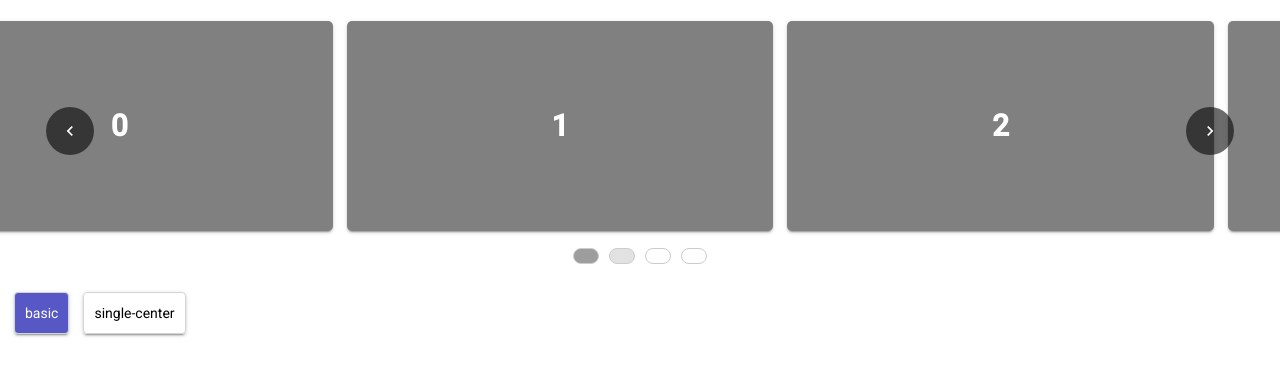
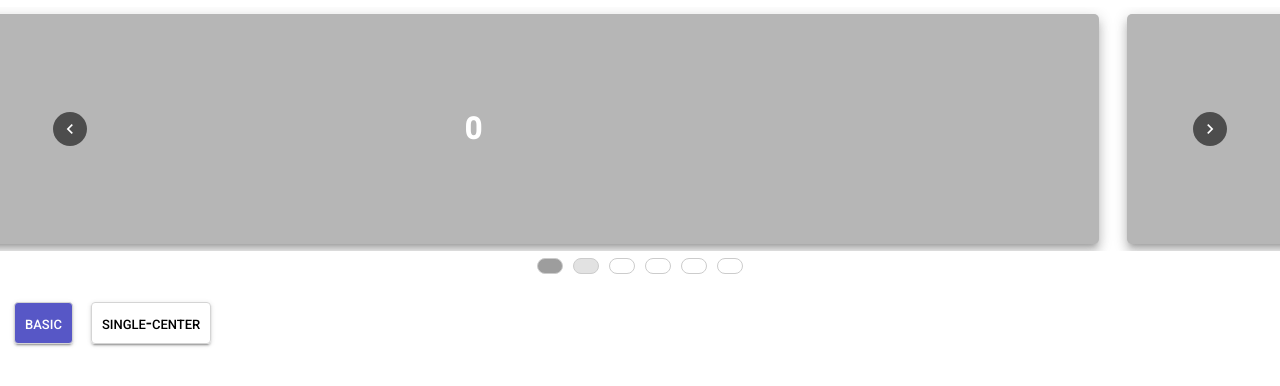
Before and after one commit to Madhu-Yalavarthi/angular-presets, an Angular app: page /carousel/basic in a window 1280 px wide. Shown: the top 386 px of the page. Built offline with nearby package versions, Linux system fonts and the light colour scheme.

Commit message:
flow control changes

```diff
--- a/src/app/directives/carousel-central.directive.ts
+++ b/src/app/directives/carousel-central.directive.ts
@@ -14,10 +14,11 @@ export class CarouselCentralScrollDirective implements AfterViewInit, OnDestroy
   constructor(private _element: ElementRef, private renderer: Renderer2) { }
 
   ngAfterViewInit(): void {
-    this.startingIndex = (this.length * 2) / 2 - 1;
-    this.activeCarousel = this.startingIndex;
+
     if (this._element.nativeElement) {
       const { scrollLeft, clientWidth, scrollWidth, childElementCount, children } = this._element.nativeElement;
+      this.startingIndex = (this.length * 2) / 2 - 1;
+      this.activeCarousel = this.startingIndex;
       const cardWidth = children[0].offsetWidth;
       this.cardSliceWidth = (cardWidth / 5) * 4;
       this.startingCardWidth = (this.startingIndex * cardWidth) + this.cardSliceWidth;
--- a/src/app/directives/carousel-scroller.directive.ts
+++ b/src/app/directives/carousel-scroller.directive.ts
@@ -3,35 +3,32 @@ import { interval, Subscription } from 'rxjs';
 
 @Directive({ selector: '[carousel-scroll]' })
 export class CarouselScrollDirective implements AfterViewInit, OnDestroy {
-  @Input('length') length: number;
   @Input('noOfVisibleCards') noOfVisibleCards: number;
   @Input('activeCarousel') activeCarousel: number;
   @Input('autoScroll') autoScroll: boolean;
   @Output('emitPosition') emitPosition: EventEmitter<number> = new EventEmitter();
   scrollLimit: number;
-  cardWidth: number;
   scrollOrientation: string = 'RIGHT';
-  eventListeners: any[] = [];
   sub: Subscription;
   constructor(private _element: ElementRef, private renderer: Renderer2) { }
 
   ngAfterViewInit(): void {
-    this.scrollLimit = this.length - this.noOfVisibleCards;
-    if (this._element.nativeElement) {
-      const { scrollLeft, clientWidth, scrollWidth, childElementCount, children } = this._element.nativeElement;
-      this._element.nativeElement.scrollTo({ left: 0 });
-      // this.eventListeners.push(this.renderer.listen(this._element.nativeElement, 'scroll', (event) => this.onScroll(event)));
-      this.sub = interval(5000)
-        .subscribe((res) => {
-          this.cardWidth = children[0].offsetWidth;
-          if (this.autoScroll) this.scrollDirection();
-        })
-    }
-
+    if (!this._element.nativeElement) return;
+    const { scrollLeft, clientWidth, scrollWidth, childElementCount, children } = this._element.nativeElement;
+    this.scrollLimit = childElementCount - this.noOfVisibleCards;
+    this._element.nativeElement.scrollTo({ left: 0 });
+    if (this.autoScroll) this.initiateAutoScroll();
   }
 
   ngOnDestroy(): void {
     if (this.sub) this.sub.unsubscribe();
+  }
+
+  initiateAutoScroll() {
+    this.sub = interval(5000)
+      .subscribe((res) => {
+        if (this.autoScroll) this.scrollDirection();
+      })
   }
 
   scrollDirection() {
@@ -45,20 +42,12 @@ export class CarouselScrollDirective implements AfterViewInit, OnDestroy {
     this.startScrolling(this.activeCarousel);
   }
 
-  // onScroll(event) {
-  //   let target = event.target;
-  //   if (!target) return;
-  //   const { scrollLeft, width } = target;
-  //   let scrollWidth = target.scrollWidth;
-  //   // console.log(scrollLeft, scrollWidth, width);
-  // }
-
-
   startScrolling(counter: number) {
     this.emitPosition.emit(counter);
-    const { scrollWidth, scrollLeft, childElementCount } = this._element.nativeElement;
-    if (this.scrollOrientation === "LEFT") this._element.nativeElement.scrollTo({ left: scrollLeft - this.cardWidth, behavior: 'smooth' });
-    if (this.scrollOrientation === "RIGHT") this._element.nativeElement.scrollTo({ left: scrollLeft + this.cardWidth, behavior: 'smooth' });
+    const { scrollWidth, scrollLeft, childElementCount, children } = this._element.nativeElement;
+    const cardWidth = children[0].offsetWidth;
+    if (this.scrollOrientation === "LEFT") this._element.nativeElement.scrollTo({ left: scrollLeft - cardWidth, behavior: 'smooth' });
+    if (this.scrollOrientation === "RIGHT") this._element.nativeElement.scrollTo({ left: scrollLeft + cardWidth, behavior: 'smooth' });
 
   }
 }
--- a/src/app/modules/carousel/basic-carousel/basic-carousel.component.html
+++ b/src/app/modules/carousel/basic-carousel/basic-carousel.component.html
@@ -1,9 +1,8 @@
 <div class="home-wrapper">
-  <div class="carousel-wrapper">
+  <div class="carousel-wrapper" *ngIf="cards">
     <div class="carousel-card-wrapper">
-      <div #carousel class="carousel-container" carousel-scroll [length]="cards.length"
-        [noOfVisibleCards]="noOfVisibleCards" [autoScroll]="autoScroll" [activeCarousel]="activeCarousel"
-        (emitPosition)="activeCarousel = $event">
+      <div #carousel class="carousel-container" carousel-scroll [noOfVisibleCards]="noOfVisibleCards"
+        [autoScroll]="autoScroll" [activeCarousel]="activeCarousel" (emitPosition)="activeCarousel = $event">
         <div class="carousel-card-holder" *ngFor="let card of cards"
           [ngStyle]="{'width': 'calc(100%/'+noOfVisibleCards+')'}">
           <div class="carousel-card">
@@ -11,19 +10,21 @@
           </div>
         </div>
       </div>
-      <div class="scroll-left">
-        <div class="icon-holder" (click)="scrollCard('PREVIOUS')">
+      <div class="scroll-left" (click)="scrollCard('PREVIOUS')" *ngIf="activeCarousel !== 0"
+        [ngStyle]="{'width': 'calc((100%/'+noOfVisibleCards+')/2)'}">
+        <div class="icon-holder">
           <mat-icon>navigate_before</mat-icon>
         </div>
       </div>
-      <div class="scroll-right">
-        <div class="icon-holder" (click)="scrollCard('NEXT')">
+      <div class="scroll-right" *ngIf="activeCarousel !== (carousel.childElementCount - noOfVisibleCards)"
+        (click)="scrollCard('NEXT')" [ngStyle]="{'width': 'calc((100%/'+noOfVisibleCards+')/2)'}">
+        <div class="icon-holder">
           <mat-icon>navigate_next</mat-icon>
         </div>
       </div>
     </div>
-    <div class="carousel-indicator">
-      <div class="indicator" *ngFor="let indicator of (cards.length - noOfVisibleCards) | fill"
+    <div class="carousel-indicator" *ngIf="indicators">
+      <div class="indicator" *ngFor="let indicator of (carousel.childElementCount - noOfVisibleCards) | fill"
         [ngStyle]="{'background-color': indicator === activeCarousel ? 'gray': null }"></div>
     </div>
   </div>
--- a/src/app/modules/carousel/basic-carousel/basic-carousel.component.scss
+++ b/src/app/modules/carousel/basic-carousel/basic-carousel.component.scss
@@ -12,8 +12,8 @@
   flex-direction: column;
   width: 100%;
   background-color: var(--default-background-color);
-  padding: 1em 0;
-  height: 250px;
+  padding: 0.5em 0;
+  // height: 295px;
 
   .carousel-indicator {
     display: flex;
@@ -21,6 +21,7 @@
     flex-wrap: nowrap;
     align-items: center;
     justify-content: center;
+    padding: 0.5em;
 
     .indicator {
       border: solid 1px #ccc;
@@ -33,14 +34,11 @@
       transition: all 0.3s ease-in-out;
     }
   }
-
-
 }
 
-.carousel-card-wrapper{
+.carousel-card-wrapper {
   position: relative;
   width: 100%;
-  height: 100%;
   box-sizing: border-box;
 
   .carousel-container {
@@ -52,8 +50,9 @@
     .carousel-card-holder {
       display: inline-block;
       position: relative;
-      height: 210px;
-      padding: 0.5em;
+      height: 244px;
+      padding: 0.5em 1em;
+      box-sizing: border-box;
       .carousel-card {
         box-sizing: border-box;
         position: relative;
@@ -63,29 +62,36 @@
         align-items: center;
         justify-content: center;
         // border: solid 1px #ccc;
-        background-color: gray;
+        background-color: rgb(182, 182, 182);
         border-radius: 5px;
-        box-shadow: 0 3px 1px -2px rgba(0, 0, 0, 0.2), 0 2px 2px 0 rgba(0, 0, 0, 0.14), 0 1px 5px 0 rgba(0, 0, 0, 0.12);
+        box-shadow: 0 5px 5px -3px rgba(0, 0, 0, 0.2), 0 8px 10px 1px rgba(0, 0, 0, 0.14),
+          0 3px 14px 2px rgba(0, 0, 0, 0.12);
         span {
           font-size: 30px;
           font-weight: bold;
           color: #fff;
         }
       }
+      .brdr {
+        border-radius: 5px;
+      }
     }
   }
 
-  .scroll-left,.scroll-right{
+  .scroll-left,
+  .scroll-right {
     position: absolute;
     top: 0;
     display: flex;
     align-items: center;
     justify-content: center;
-    width: 140px;
+    max-width: 140px;
+    min-width: 95px;
     height: 100%;
     background-color: transparent;
-    .icon-holder{
-      padding: 1em;
+    cursor: pointer;
+    .icon-holder {
+      padding: 0.5em;
       background-color: rgba(0, 0, 0, 0.575);
       border-radius: 50%;
       display: flex;
@@ -109,3 +115,8 @@
     right: 0;
   }
 }
+
+// .carousel,.carousel-inner,.carousel-item{
+//     width: 100%;
+//     height: 100%;
+//   }
--- a/src/app/modules/carousel/basic-carousel/basic-carousel.component.ts
+++ b/src/app/modules/carousel/basic-carousel/basic-carousel.component.ts
@@ -1,4 +1,4 @@
-import { Component, ElementRef, OnInit, ViewChild } from '@angular/core';
+import { Component, ElementRef, Input, OnInit, ViewChild } from '@angular/core';
 import { Observable } from 'rxjs';
 
 @Component({
@@ -7,33 +7,33 @@ import { Observable } from 'rxjs';
   styleUrls: ['./basic-carousel.component.scss']
 })
 export class BasicCarouselComponent implements OnInit {
+  @Input('cards') cards: any[] = ["0", "1", "2", "3", "4", "5"];
+  @Input('noOfVisibleCards') noOfVisibleCards: number = 1;
+  @Input('autoScroll') autoScroll: boolean = true;
+  @Input('indicators') indicators: boolean = true;
+
   @ViewChild('carousel') carousel: ElementRef;
-  slides$: Observable<any[]>;
-  cards = ["0", "1", "2", "3", "4", "5", "6"];
-  autoScroll: boolean = true;
   activeCarousel: number = 0;
-  noOfVisibleCards: number = 3;
 
   constructor() { }
 
-
-  ngOnInit(): void {
-
+  ngOnInit() {
+    //this.slides$.subscribe(res=>console.log(res));
   }
 
   scrollCard(type: string) {
     if (!this.carousel.nativeElement) return;
-    const { scrollWidth, scrollLeft, children } = this.carousel.nativeElement;
+    const { scrollWidth, scrollLeft, children, childElementCount } = this.carousel.nativeElement;
     const cardWidth = children[this.activeCarousel].offsetWidth;
     if (type === 'PREVIOUS' && this.activeCarousel !== 0) {
       this.activeCarousel--;
       this.carousel.nativeElement.scrollTo({ left: (cardWidth * (this.activeCarousel + 1)) - cardWidth, behavior: 'smooth' });
     };
-    if (type === 'NEXT' && (this.activeCarousel !== (this.cards.length - this.noOfVisibleCards))) {
+    if (type === 'NEXT' && (this.activeCarousel !== (childElementCount - this.noOfVisibleCards))) {
       this.carousel.nativeElement.scrollTo({ left: (cardWidth * (this.activeCarousel + 1)), behavior: 'smooth' });
       this.activeCarousel++;
     }
-    this.stopAutoScroll();
+    if (this.autoScroll) this.stopAutoScroll();
   }
 
   stopAutoScroll() {
--- a/src/app/modules/carousel/carousel.component.scss
+++ b/src/app/modules/carousel/carousel.component.scss
@@ -15,6 +15,9 @@
     box-shadow: 0 3px 1px -2px rgba(0, 0, 0, 0.2), 0 2px 2px 0 rgba(0, 0, 0, 0.14), 0 1px 5px 0 rgba(0, 0, 0, 0.12);
     border-radius: 4px;
     margin-right: 1em;
+    font-size: 18px;
+    font-weight: 500;
+    font-variant-caps: petite-caps;
   }
 }
 
--- a/src/app/modules/carousel/central-view-carousel/central-view-carousel.component.scss
+++ b/src/app/modules/carousel/central-view-carousel/central-view-carousel.component.scss
@@ -12,8 +12,8 @@
   flex-direction: column;
   width: 100%;
   background-color: var(--default-background-color);
-  padding: 1em 0;
-  height: 250px;
+  padding: 2em 0;
+  // height: 295px;
 
   .carousel-indicator {
     display: flex;
@@ -21,6 +21,7 @@
     flex-wrap: nowrap;
     align-items: center;
     justify-content: center;
+    padding: 0.5em;
 
     .indicator {
       border: solid 1px #ccc;
@@ -33,14 +34,11 @@
       transition: all 0.3s ease-in-out;
     }
   }
-
-
 }
 
-.carousel-card-wrapper{
+.carousel-card-wrapper {
   position: relative;
   width: 100%;
-  height: 100%;
   box-sizing: border-box;
 
   .carousel-container {
@@ -52,8 +50,9 @@
     .carousel-card-holder {
       display: inline-block;
       position: relative;
-      height: 210px;
-      padding: 0.5em;
+      height: 286px;
+      padding: 0.5em 1em;
+      box-sizing: border-box;
       .carousel-card {
         box-sizing: border-box;
         position: relative;
@@ -63,19 +62,24 @@
         align-items: center;
         justify-content: center;
         // border: solid 1px #ccc;
-        background-color: gray;
-        border-radius: 5px;
-        box-shadow: 0 3px 1px -2px rgba(0, 0, 0, 0.2), 0 2px 2px 0 rgba(0, 0, 0, 0.14), 0 1px 5px 0 rgba(0, 0, 0, 0.12);
+        background-color: rgb(182, 182, 182);
+        box-shadow: 0 5px 5px -3px rgba(0, 0, 0, 0.2), 0 8px 10px 1px rgba(0, 0, 0, 0.14),
+          0 3px 14px 2px rgba(0, 0, 0, 0.12);
         span {
           font-size: 30px;
           font-weight: bold;
           color: #fff;
         }
       }
+      .carousel-card,
+      .brdr {
+        border-radius: 5px;
+      }
     }
   }
 
-  .scroll-left,.scroll-right{
+  .scroll-left,
+  .scroll-right {
     position: absolute;
     top: 0;
     display: flex;
@@ -84,8 +88,9 @@
     width: 140px;
     height: 100%;
     background-color: transparent;
-    .icon-holder{
-      padding: 1em;
+    cursor: pointer;
+    .icon-holder {
+      padding: 0.5em;
       background-color: rgba(0, 0, 0, 0.575);
       border-radius: 50%;
       display: flex;
@@ -109,3 +114,8 @@
     right: 0;
   }
 }
+
+// .carousel,.carousel-inner,.carousel-item{
+//     width: 100%;
+//     height: 100%;
+//   }
--- a/src/app/modules/carousel/central-view-carousel/central-view-carousel.component.ts
+++ b/src/app/modules/carousel/central-view-carousel/central-view-carousel.component.ts
@@ -1,4 +1,4 @@
-import { Component, ElementRef, OnInit, ViewChild } from '@angular/core';
+import { Component, ElementRef, Input, OnInit, ViewChild } from '@angular/core';
 import { Observable } from 'rxjs';
 
 @Component({
@@ -8,8 +8,7 @@ import { Observable } from 'rxjs';
 })
 export class CentralViewCarouselComponent implements OnInit {
   @ViewChild('carousel') carousel: ElementRef;
-  slides$: Observable<any[]>;
-  cards = ["0", "1", "2", "3", "4", "5"];
+  @Input('cards') cards: any[] = ["0", "1", "2", "3", "4", "5"];
   autoScroll: boolean = true;
   activeCarousel: number = 0;
   noOfVisibleCards: number = 1;
@@ -22,8 +21,8 @@ export class CentralViewCarouselComponent implements OnInit {
 
   scrollCard(type: string) {
     if (!this.carousel.nativeElement) return;
-    const { scrollWidth, scrollLeft, children } = this.carousel.nativeElement;
-    const lastIndex = (this.cards.length * 3) - 2;
+    const { scrollWidth, scrollLeft, children, childElementCount } = this.carousel.nativeElement;
+    const lastIndex = (childElementCount * 3) - 2;
     const cardWidth = children[0].offsetWidth;
     const cardSliceWidth = (cardWidth / 5) * 4;
     const rightWidth = (cardWidth * (this.activeCarousel + 1)) + cardSliceWidth;
--- a/src/app/pipes/fill.pipe.ts
+++ b/src/app/pipes/fill.pipe.ts
@@ -6,7 +6,7 @@ import {PipeTransform, Pipe} from '@angular/core';
 export class FillPipe implements PipeTransform {
   arr: any = [];
   transform(value: number) {
-    for (let i = 0; i < value; i++) {
+    for (let i = 0; i <= value; i++) {
       this.arr.push(i);
     }
     return this.arr;
```
